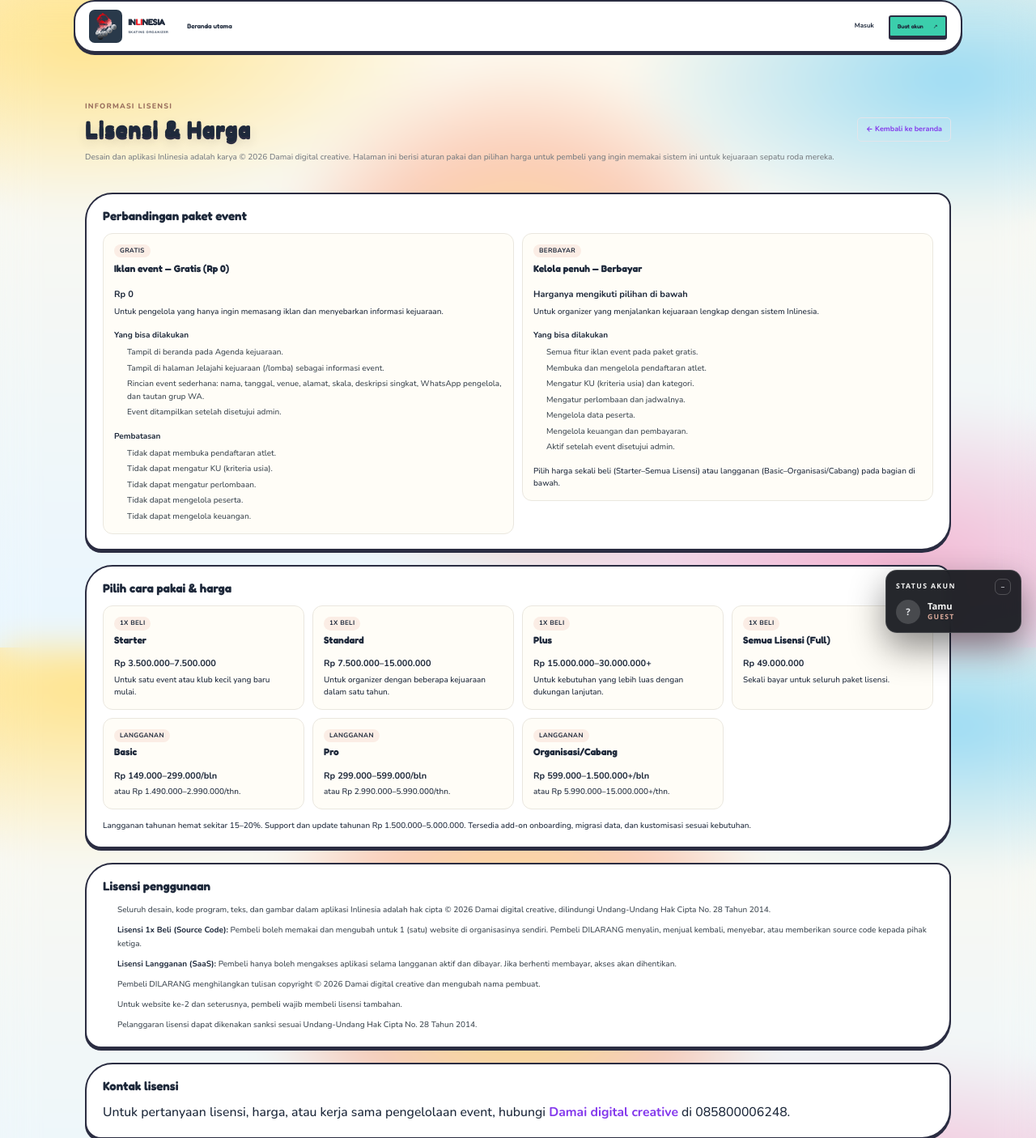
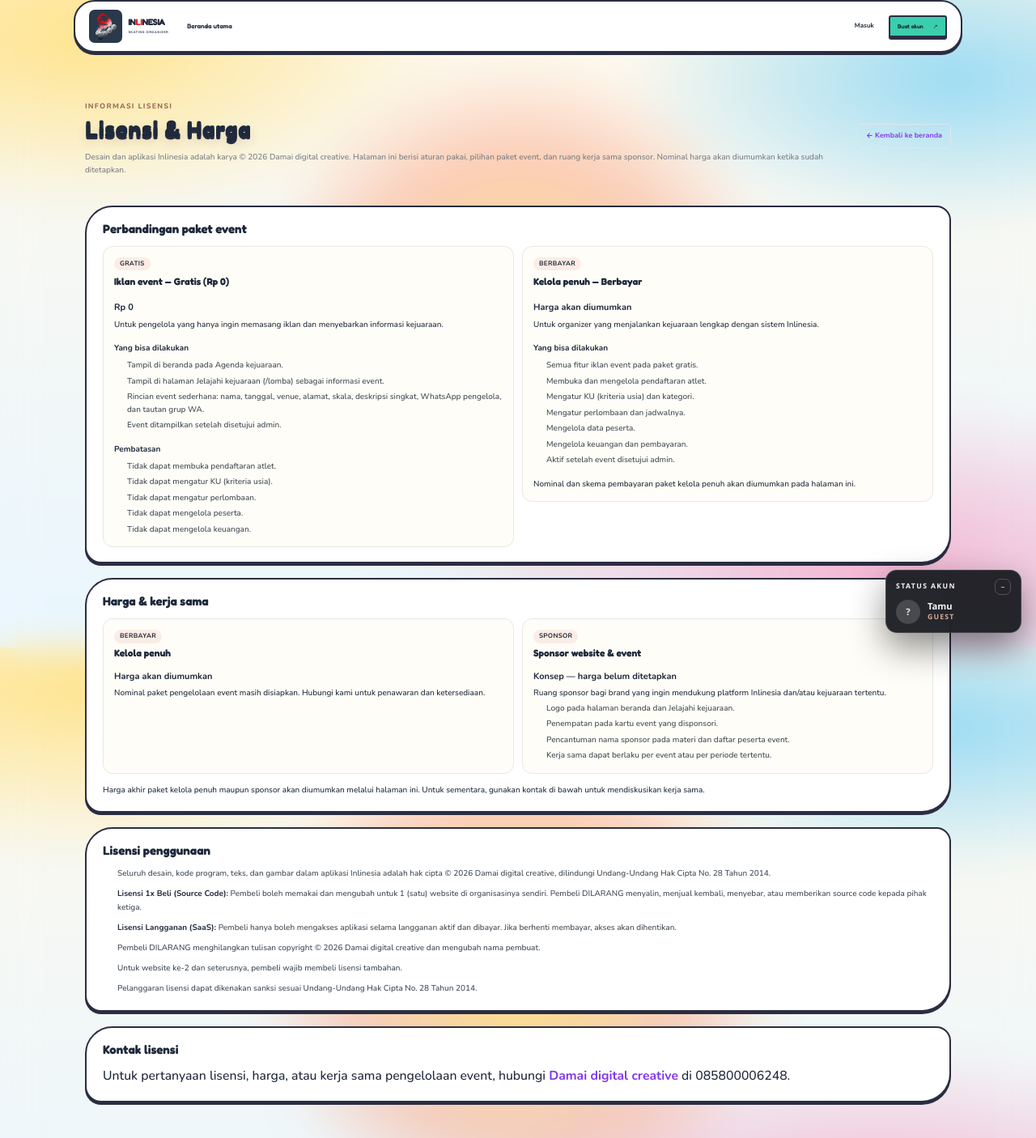
Before and after one commit to inlinesia/inlinesia, a Laravel app: page /lisensi in a window 1280 px wide. Shown: the top 1406 px of the page at 81% size. Run offline with Laravel 12, Linux system fonts and the light colour scheme; style sheets or scripts are compiled from the project's sources.

Commit message:
fix: hapus harga lisensi proyek lain dan siapkan konsep sponsor

```diff
--- a/resources/views/publik/lisensi.blade.php
+++ b/resources/views/publik/lisensi.blade.php
@@ -10,7 +10,7 @@
         <div>
             <span class="account-eyebrow">INFORMASI LISENSI</span>
             <h1>Lisensi &amp; Harga</h1>
-            <p>Desain dan aplikasi Inlinesia adalah karya © 2026 Damai digital creative. Halaman ini berisi aturan pakai dan pilihan harga untuk pembeli yang ingin memakai sistem ini untuk kejuaraan sepatu roda mereka.</p>
+            <p>Desain dan aplikasi Inlinesia adalah karya © 2026 Damai digital creative. Halaman ini berisi aturan pakai, pilihan paket event, dan ruang kerja sama sponsor. Nominal harga akan diumumkan ketika sudah ditetapkan.</p>
         </div>
         <a class="account-edit-link" href="{{ route('home') }}">← Kembali ke beranda</a>
     </header>
@@ -42,7 +42,7 @@
             <article class="license-price-card license-tier-card">
                 <span class="license-price-tag">BERBAYAR</span>
                 <h3>Kelola penuh — Berbayar</h3>
-                <p class="license-price">Harganya mengikuti pilihan di bawah</p>
+                <p class="license-price">Harga akan diumumkan</p>
                 <p>Untuk organizer yang menjalankan kejuaraan lengkap dengan sistem Inlinesia.</p>
                 <p class="license-tier-label">Yang bisa dilakukan</p>
                 <ul class="license-tier-list license-tier-list--yes">
@@ -54,58 +54,34 @@
                     <li>Mengelola keuangan dan pembayaran.</li>
                     <li>Aktif setelah event disetujui admin.</li>
                 </ul>
-                <p class="license-tier-note">Pilih harga sekali beli (Starter–Semua Lisensi) atau langganan (Basic–Organisasi/Cabang) pada bagian di bawah.</p>
+                <p class="license-tier-note">Nominal dan skema pembayaran paket kelola penuh akan diumumkan pada halaman ini.</p>
             </article>
         </div>
     </section>
 
     <section class="account-table-card license-section" aria-labelledby="license-price-heading">
-        <h2 id="license-price-heading">Pilih cara pakai &amp; harga</h2>
+        <h2 id="license-price-heading">Harga &amp; kerja sama</h2>
         <div class="license-price-grid">
             <article class="license-price-card">
-                <span class="license-price-tag">1X BELI</span>
-                <h3>Starter</h3>
-                <p class="license-price">Rp 3.500.000–7.500.000</p>
-                <p>Untuk satu event atau klub kecil yang baru mulai.</p>
+                <span class="license-price-tag">BERBAYAR</span>
+                <h3>Kelola penuh</h3>
+                <p class="license-price">Harga akan diumumkan</p>
+                <p>Nominal paket pengelolaan event masih disiapkan. Hubungi kami untuk penawaran dan ketersediaan.</p>
             </article>
             <article class="license-price-card">
-                <span class="license-price-tag">1X BELI</span>
-                <h3>Standard</h3>
-                <p class="license-price">Rp 7.500.000–15.000.000</p>
-                <p>Untuk organizer dengan beberapa kejuaraan dalam satu tahun.</p>
-            </article>
-            <article class="license-price-card">
-                <span class="license-price-tag">1X BELI</span>
-                <h3>Plus</h3>
-                <p class="license-price">Rp 15.000.000–30.000.000+</p>
-                <p>Untuk kebutuhan yang lebih luas dengan dukungan lanjutan.</p>
-            </article>
-            <article class="license-price-card">
-                <span class="license-price-tag">1X BELI</span>
-                <h3>Semua Lisensi (Full)</h3>
-                <p class="license-price">Rp 49.000.000</p>
-                <p>Sekali bayar untuk seluruh paket lisensi.</p>
-            </article>
-            <article class="license-price-card">
-                <span class="license-price-tag">LANGGANAN</span>
-                <h3>Basic</h3>
-                <p class="license-price">Rp 149.000–299.000/bln</p>
-                <p>atau Rp 1.490.000–2.990.000/thn.</p>
-            </article>
-            <article class="license-price-card">
-                <span class="license-price-tag">LANGGANAN</span>
-                <h3>Pro</h3>
-                <p class="license-price">Rp 299.000–599.000/bln</p>
-                <p>atau Rp 2.990.000–5.990.000/thn.</p>
-            </article>
-            <article class="license-price-card">
-                <span class="license-price-tag">LANGGANAN</span>
-                <h3>Organisasi/Cabang</h3>
-                <p class="license-price">Rp 599.000–1.500.000+/bln</p>
-                <p>atau Rp 5.990.000–15.000.000+/thn.</p>
+                <span class="license-price-tag">SPONSOR</span>
+                <h3>Sponsor website &amp; event</h3>
+                <p class="license-price">Konsep — harga belum ditetapkan</p>
+                <p>Ruang sponsor bagi brand yang ingin mendukung platform Inlinesia dan/atau kejuaraan tertentu.</p>
+                <ul class="license-tier-list license-tier-list--yes">
+                    <li>Logo pada halaman beranda dan Jelajahi kejuaraan.</li>
+                    <li>Penempatan pada kartu event yang disponsori.</li>
+                    <li>Pencantuman nama sponsor pada materi dan daftar peserta event.</li>
+                    <li>Kerja sama dapat berlaku per event atau per periode tertentu.</li>
+                </ul>
             </article>
         </div>
-        <p class="license-note">Langganan tahunan hemat sekitar 15–20%. Support dan update tahunan Rp 1.500.000–5.000.000. Tersedia add-on onboarding, migrasi data, dan kustomisasi sesuai kebutuhan.</p>
+        <p class="license-note">Harga akhir paket kelola penuh maupun sponsor akan diumumkan melalui halaman ini. Untuk sementara, gunakan kontak di bawah untuk mendiskusikan kerja sama.</p>
     </section>
 
     <section class="account-table-card license-section" aria-labelledby="license-terms-heading">
```
Also changed, not shown: docs/adr-0055-harga-lisensi-belum-ditetapkan.md (added, +21 -0 lines), tests/Feature/LicensePageTest.php (+6 -2 lines).
